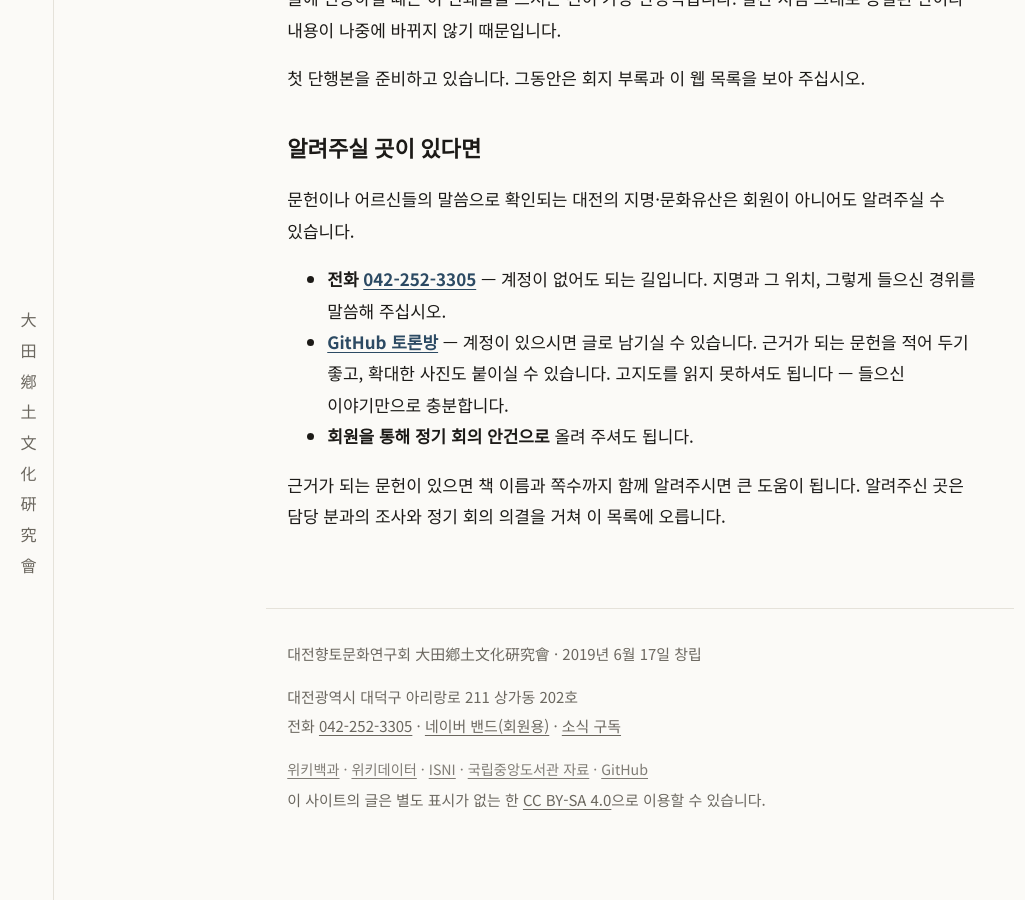
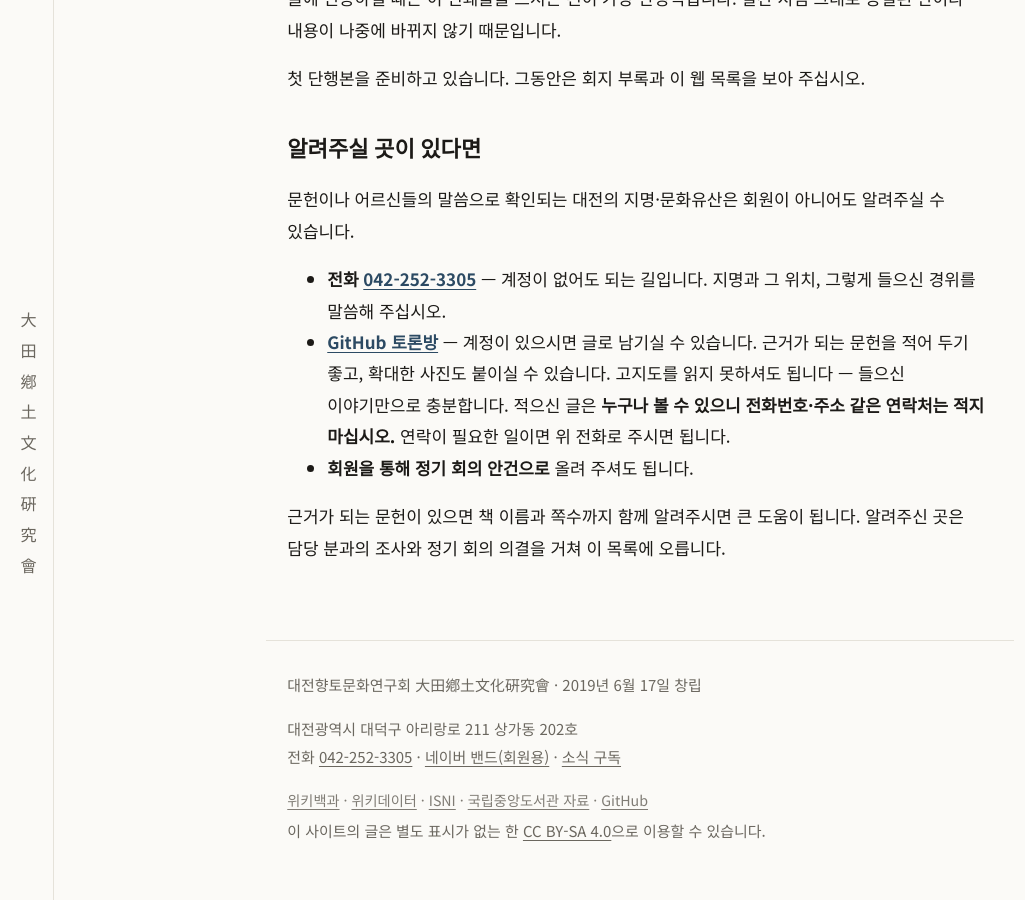
Before and after one commit to daehyang/daehyang.github.io, a Jekyll site: the page built from placenames.md, in a window 1280 px wide and 900 px high, scrolled down 1345 px. Shown: the whole window, without its empty margins (0-1025 px from the left). Built offline with Jekyll 4.4.1, drawn with Linux system fonts in a browser that asks for light colours; before the commit the page ends 2214 px from its top, so only the background shows below that.

Commit message:
토론방에 연락처를 적지 말라는 안내를 넣음
공개 저장소의 Discussions 는 계정 없이도 읽힌다. 제보하신 분이 "○○동에
사는데 할아버지께 들었다" 하며 전화번호나 주소를 적으면 그대로 공개되고
검색에도 걸린다.

연구회는 회의록·연락처를 internal 에 두는 선을 지키고 있으니, 밖에서
들어오는 글에도 같은 선을 긋는다. 연락이 필요한 일이면 전화로 받는다 —
그 전화는 바로 위 줄에 있다.

사이트에 나가는 파일이라 푸시 전에 로컬 빌드로 확인했다.

Co-Authored-By: Claude Opus 5 <noreply@anthropic.com>
Claude-Session: https://claude.ai/code/session_016xVhdVr796MP4toYgEpsH6

```diff
--- a/placenames.md
+++ b/placenames.md
@@ -115,6 +115,8 @@ description: 대전향토문화연구회가 문헌과 현지 조사로 확인하
 - **[GitHub 토론방](https://github.com/daehyang/daehyang.github.io/discussions)** — 계정이
   있으시면 글로 남기실 수 있습니다. 근거가 되는 문헌을 적어 두기 좋고, 확대한 사진도
   붙이실 수 있습니다. 고지도를 읽지 못하셔도 됩니다 — 들으신 이야기만으로 충분합니다.
+  적으신 글은 **누구나 볼 수 있으니 전화번호·주소 같은 연락처는 적지 마십시오.**
+  연락이 필요한 일이면 위 전화로 주시면 됩니다.
 - **회원을 통해 정기 회의 안건으로** 올려 주셔도 됩니다.
 
 근거가 되는 문헌이 있으면 책 이름과 쪽수까지 함께 알려주시면 큰 도움이 됩니다.
```
